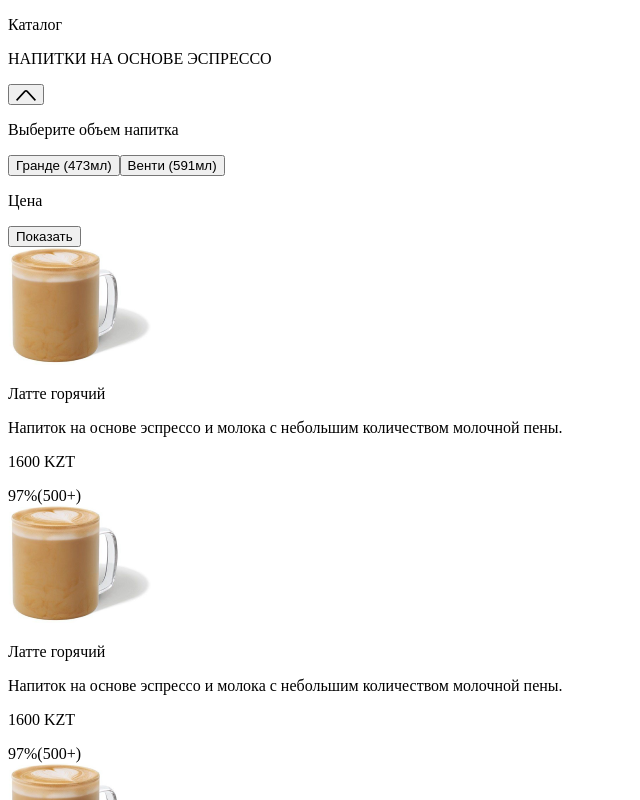
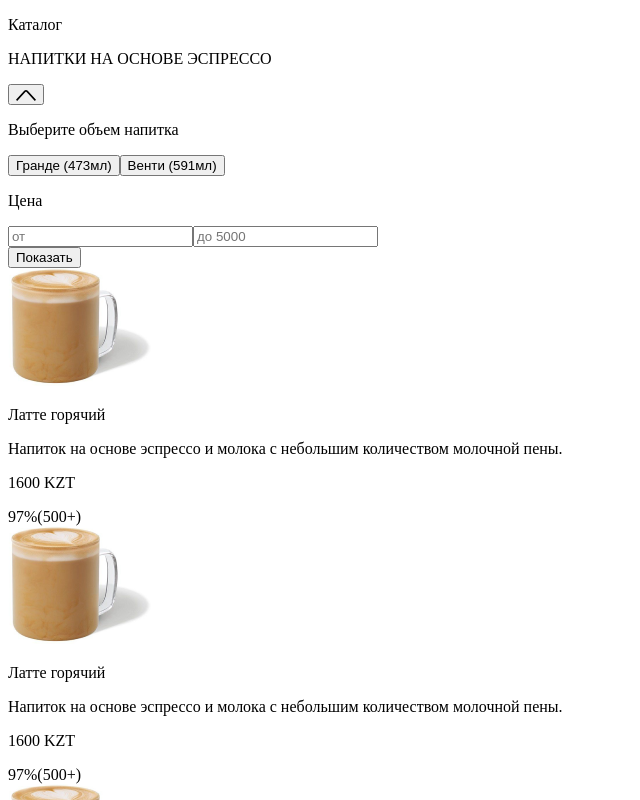
Before and after one commit to NIC-ecommerce/coffee_shop, a Next.js app in the folder front/: page /Shop/ui/ShopPage in a window 1280 px wide. Both pictures are taken after a click on the button 26 px from the left and 60 px from the top of the page. Shown: the top 800 px of the page, without its empty margins (0-640 px from the left). Built offline with nearby package versions, Linux system fonts and the light colour scheme.

Commit message:
Catalog complete

```diff
--- a/front/src/features/Catalog/ui/Catalog.tsx
+++ b/front/src/features/Catalog/ui/Catalog.tsx
@@ -2,26 +2,33 @@
 import React from "react";
 import Button from "@/shared/ui/Button/Button";
 import Arrow from "@/shared/ui/Icons/Arrow/Arrow";
+import Input from "@/shared/ui/Input/Input";
 import styles from "./styles.module.scss";
 
 export default function Catalog() {
   const [buttonConsist, setButtonConsist] = React.useState<boolean>(false);
   const [showAdditionalText, setShowAdditionalText] = React.useState<boolean>(false);
+  const [selectedButton, setSelectedButton] = React.useState<string | null>(null);
 
   const arrowClick = () => {
     setButtonConsist(!buttonConsist);
     setShowAdditionalText(!showAdditionalText);
+    setSelectedButton(null);
+  };
+
+  const handleButtonClick = (buttonName:string) => {
+    setSelectedButton(selectedButton === buttonName ? null : buttonName);
   };
 
   return (
     <div className="Catalog w-[386px] text-[20px] font-medium rounded-[15px] border-[1px] border-solid border-lightGray mb-[116px]">
       <div className="title py-[18px] px-[15px] border-b border-solid border-lightGray flex relative">
         <div>
-        <p>Каталог</p>
-        {showAdditionalText && <p className="mt-[5px] text-base">НАПИТКИ НА ОСНОВЕ ЭСПРЕССО</p>}
+          <p>Каталог</p>
+          {showAdditionalText && <p className="mt-[5px] text-base">НАПИТКИ НА ОСНОВЕ ЭСПРЕССО</p>}
         </div>
         <div className="absolute left-[335px]">
-          <button className= {buttonConsist ? styles["arrow-clicked"] : styles.arrow} onClick={arrowClick}>
+          <button className={buttonConsist ? styles["arrow-clicked"] : styles.arrow} onClick={arrowClick}>
             <Arrow/>
           </button>
         </div>
@@ -49,17 +56,34 @@ export default function Catalog() {
             <p className="mb-[20px]">Выберите объем напитка</p>
             <div className="flex gap-[7px]">
               <Button
-                className="w-[137px] h-[55px] py-[10px] text-base px-[10px] border-[1px] border-black rounded-[5px]"
+                className={`w-[137px] h-[55px] py-[10px] text-base px-[10px] border-[1px] border-black rounded-[5px] ${
+                  selectedButton === 'grande' && styles["selected-button"]
+                }`}
                 label="Гранде (473мл)"
+                onClick={() => handleButtonClick('grande')}
               />
               <Button
-                className="w-[137px] h-[55px] py-[10px] text-base px-[10px] border-[1px] border-black rounded-[5px]"
+                className={`w-[137px] h-[55px] py-[10px] text-base px-[10px] border-[1px] border-black rounded-[5px] ${
+                  selectedButton === 'venti' && styles["selected-button"]
+                }`}
                 label="Венти (591мл)"
+                onClick={() => handleButtonClick('venti')}
               />
             </div>
           </div>
           <div className="title pl-[18px] pt-[15px] pb-[15px] border-b border-solid border-lightGray">
-            <p>Цена</p>
+            <p className="mb-[5px]">Цена</p>
+            <div className="flex gap-[54px]">
+                <Input
+                  className="w-[96px] h-[30px] py-[5px] px-[10px] text-base border-[1px] border-black rounded-[5px]"
+                  placeholder="от"
+                />
+                <Input
+                  className="w-[116px] h-[30px] py-[5px] px-[10px] text-base border-[1px] border-black rounded-[5px]"
+                  placeholder="до 5000"
+                />
+            </div>
+
           </div>
 
           <div className="title pl-[18px] pt-[15px] pb-[15px]">
--- a/front/src/features/Catalog/ui/styles.module.scss
+++ b/front/src/features/Catalog/ui/styles.module.scss
@@ -1,9 +1,14 @@
-// Стили для стрелки
+
 .arrow {
-    transition: transform 0.3s ease; // Плавное изменение поворота
+    transition: transform 0.3s ease;
   }
 
-  // Анимация для поворота стрелки при нажатии
+
   .arrow-clicked {
-    transform: rotate(180deg); // Поворот на 180 градусов
+    transform: rotate(180deg);
   }
+
+.selected-button {
+  background-color: #000000;
+  color: #ffffff;
+}
```
